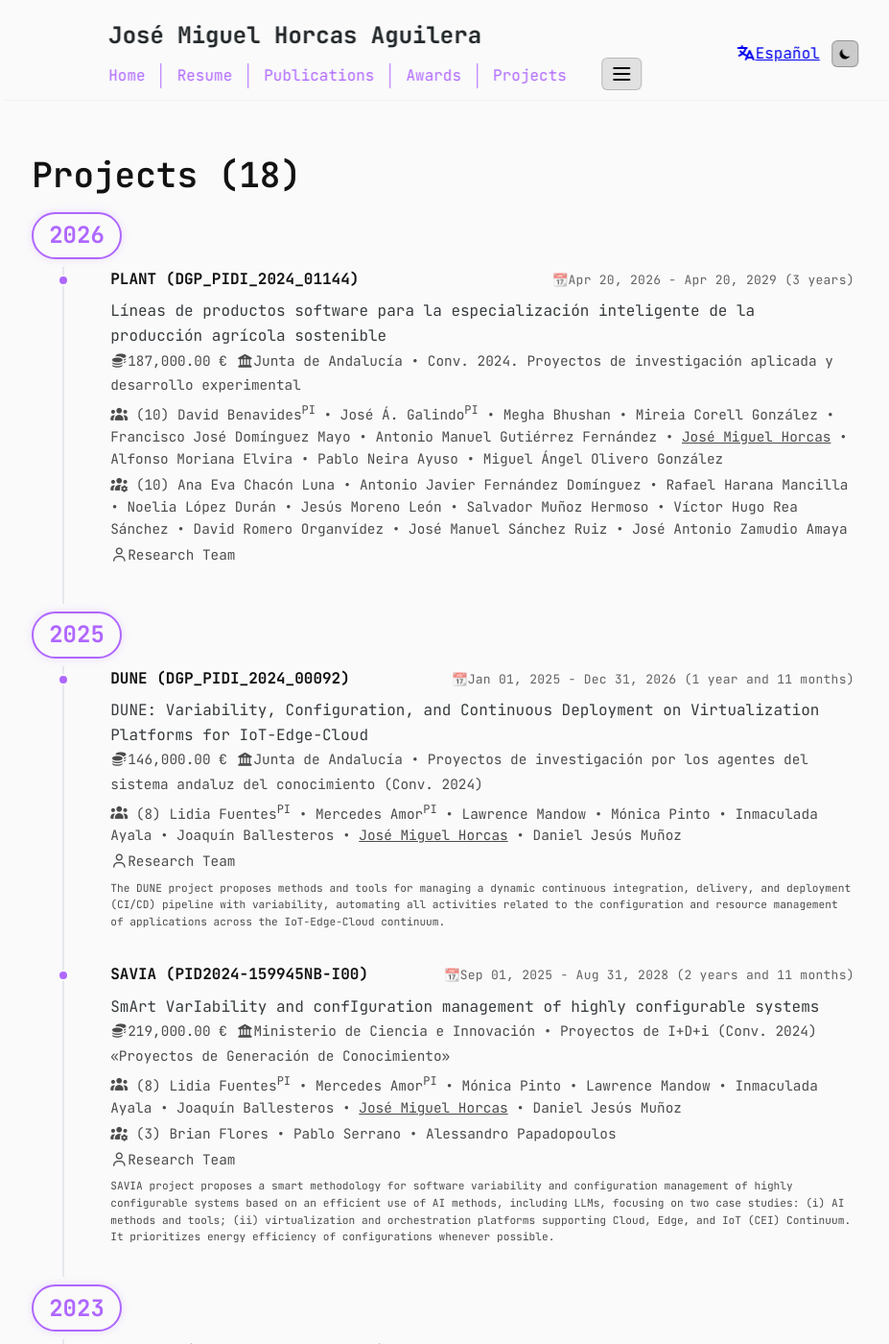
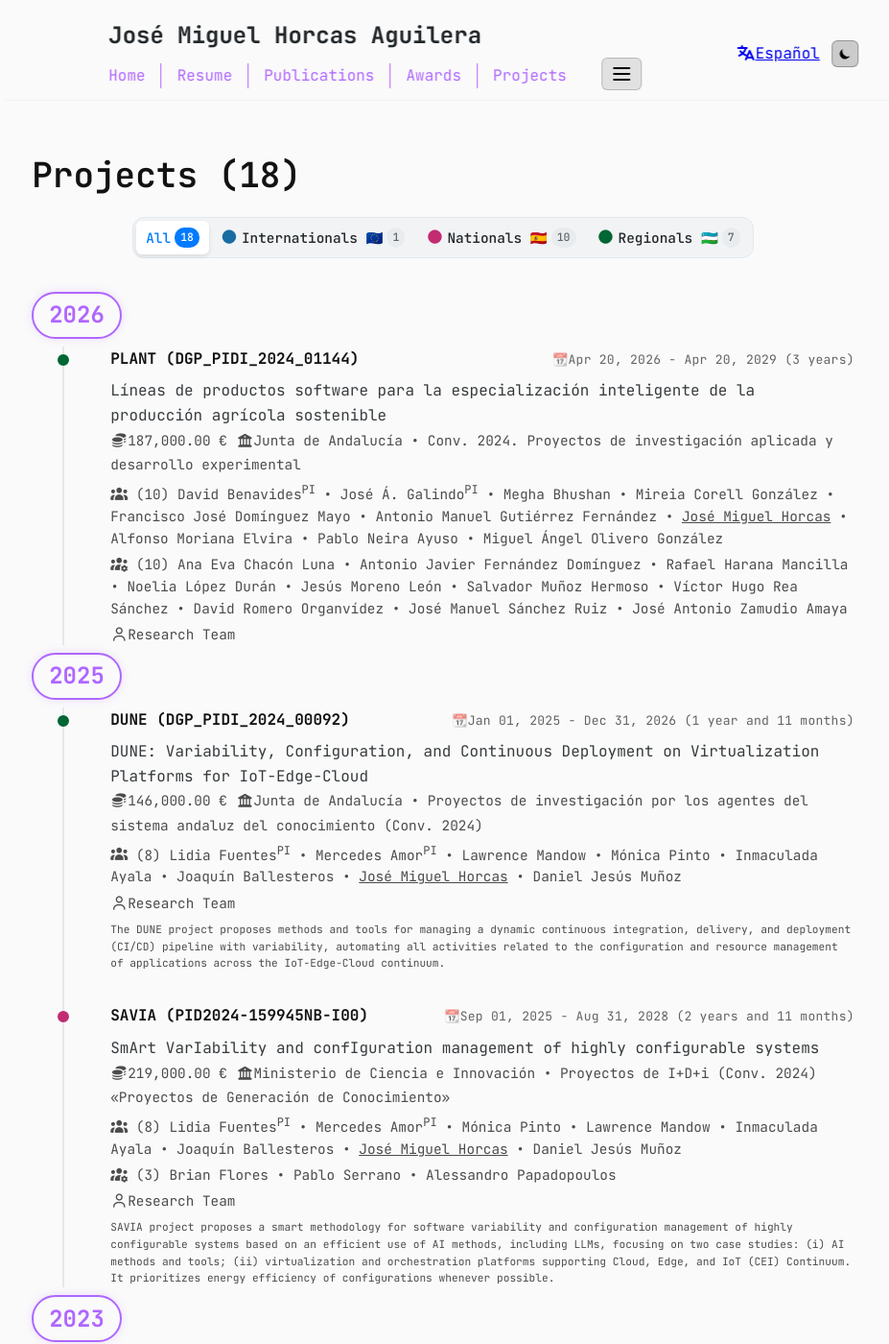
Before and after one commit to jmhorcas/jmhorcas.github.io, a Jekyll site: the page built from projects.md, in a window 1280 px wide and 1400 px high. Shown: the whole window at 96% size, without its empty margins (174-1101 px from the left). Built offline with Jekyll 4.4.1, drawn with Linux system fonts in a browser that asks for light colours; nearby versions of some CDN libraries; a style sheet for code colours, icons or effects is not loaded.

Commit message:
Add filter for projects

```diff
--- a/_data/i18n.yml
+++ b/_data/i18n.yml
@@ -124,3 +124,9 @@
 registered_software:
   en: "Registered Software"
   es: "Software Registrado"
+internationals:
+  en: "Internationals 🇪🇺"
+  es: "Internacionals 🇪🇺"
+regionals:
+  en: "Regionals 🇺🇿"
+  es: "Regionales 🇺🇿"
--- a/_layouts/projects.html
+++ b/_layouts/projects.html
@@ -32,8 +32,62 @@
   3. Iteramos por cada año y buscamos los proyectos que coincidan
 {% endcomment %}
 
+
+<div class="filter-wrapper">
+  <div class="filter-container">
+    <div class="filter-switch-group">
+
+      <label class="switch-label">
+        <input type="radio" name="project-filter" value="all" checked
+               onclick="filterProjects('all')">
+        <span class="switch-text">
+          {{t.all[page.lang]}}
+          <span id="count-project-all" class="badge">{{ projects.size }}</span>
+        </span>
+      </label>
+
+      <label class="switch-label">
+        <input type="radio" name="project-filter" value="european"
+               onclick="filterProjects('european')">
+        <span class="switch-text">
+          <i class="fa-solid fa-circle" style="color: #196ca3;"></i>
+          {{t.internationals[page.lang]}}
+          <span id="count-project-international" class="badge">0</span>
+        </span>
+      </label>
+
+      <label class="switch-label">
+        <input type="radio" name="project-filter" value="national"
+               onclick="filterProjects('national')">
+        <span class="switch-text">
+          <i class="fa-solid fa-circle" style="color: #c32b72;"></i>
+          {{t.nationals[page.lang]}}
+          <span id="count-project-national" class="badge">0</span>
+        </span>
+      </label>
+
+      <label class="switch-label">
+        <input type="radio" name="project-filter" value="regional"
+               onclick="filterProjects('regional')">
+        <span class="switch-text">
+          <i class="fa-solid fa-circle" style="color: #006633;"></i>
+          {{t.regionals[page.lang]}}
+          <span id="count-project-regional" class="badge">0</span>
+        </span>
+      </label>
+
+
+    </div>
+  </div>
+</div>
+
+
+
 <div class="timeline">
   {% for year in years %}
+  <div class="timeline-year-group">
+
+
     <div class="timeline-year-header">
       <span class="timeline-year-label">{{ year }}</span>
     </div>
@@ -45,7 +99,7 @@
       {% assign collaborating_team = project.collaborating_team | split: ", " %}
       {% assign members = ips | concat: research_team %}
       {% if project_year == year %}
-        <div class="timeline-item">
+        <div class="timeline-item {{ project.scope | downcase | strip }}"">
           <span class="timeline-dot"></span>
           <div class="timeline-header">
             <span class="timeline-org">{{project.acronym}} ({{project.identifier}})</span>
@@ -79,5 +133,6 @@
         </div>
       {% endif %}
     {% endfor %}
+  </div>
   {% endfor %}
 </div>
--- a/assets/css/styles.scss
+++ b/assets/css/styles.scss
@@ -1520,3 +1520,29 @@
     opacity: 1;
     transform: translateX(2px);
 }
+
+
+/* Colores de los proyectos según su scope */
+
+/* Azul para International */
+.timeline-item.international .timeline-dot {
+    background-color: #196ca3;
+    border-color: #196ca3;
+}
+
+.timeline-item.european .timeline-dot {
+    background-color: #196ca3;
+    border-color: #196ca3;
+}
+
+/* Rojo para National */
+.timeline-item.national .timeline-dot {
+    background-color: #c32b72;
+    border-color: #c32b72;
+}
+
+/* Verde para Regional */
+.timeline-item.regional .timeline-dot {
+    background-color: #006633;
+    border-color: #006633;
+}
--- a/assets/js/utils.js
+++ b/assets/js/utils.js
@@ -269,3 +269,88 @@
         toast.classList.remove("show");
     }, 1800);
 }
+
+/* Filtro para proyectos */
+function filterProjects(type) {
+    const items = document.querySelectorAll('.timeline-item');
+    const groups = document.querySelectorAll('.timeline-year-group');
+
+    // 1. LÓGICA DE FILTRADO DE PROYECTOS
+    items.forEach(item => {
+
+        if (type === 'all') {
+            item.style.display = '';
+        }
+        else {
+            item.style.display =
+                item.classList.contains(type) ? '' : 'none';
+        }
+
+    });
+
+    // 2. OCULTAR AÑOS VACÍOS
+    groups.forEach(group => {
+
+        const hasVisible = Array.from(
+            group.querySelectorAll('.timeline-item')
+        ).some(item => item.style.display !== 'none');
+
+        group.style.display = hasVisible ? '' : 'none';
+
+    });
+
+    // 3. ACTUALIZAR CONTADORES
+    updateProjectCounts();
+}
+
+
+// Actualizar contadores de proyectos
+function updateProjectCounts() {
+
+    const items = document.querySelectorAll('.timeline-item');
+
+    let regional = 0;
+    let national = 0;
+    let international = 0;
+
+    items.forEach(item => {
+
+        if (item.classList.contains('regional')) {
+            regional++;
+        }
+
+        if (item.classList.contains('national')) {
+            national++;
+        }
+
+        if (item.classList.contains('international') || item.classList.contains('european')) {
+            international++;
+        }
+
+    });
+
+    const countAll = document.getElementById('count-project-all');
+    const countRegional = document.getElementById('count-project-regional');
+    const countNational = document.getElementById('count-project-national');
+    const countInternational = document.getElementById('count-project-international');
+
+    if (countAll) {
+        countAll.textContent = items.length;
+    }
+
+    if (countRegional) {
+        countRegional.textContent = regional;
+    }
+
+    if (countNational) {
+        countNational.textContent = national;
+    }
+
+    if (countInternational) {
+        countInternational.textContent = international;
+    }
+}
+
+
+// Ejecutar los contadores al cargar la página
+document.addEventListener("DOMContentLoaded", updateProjectCounts);
```
